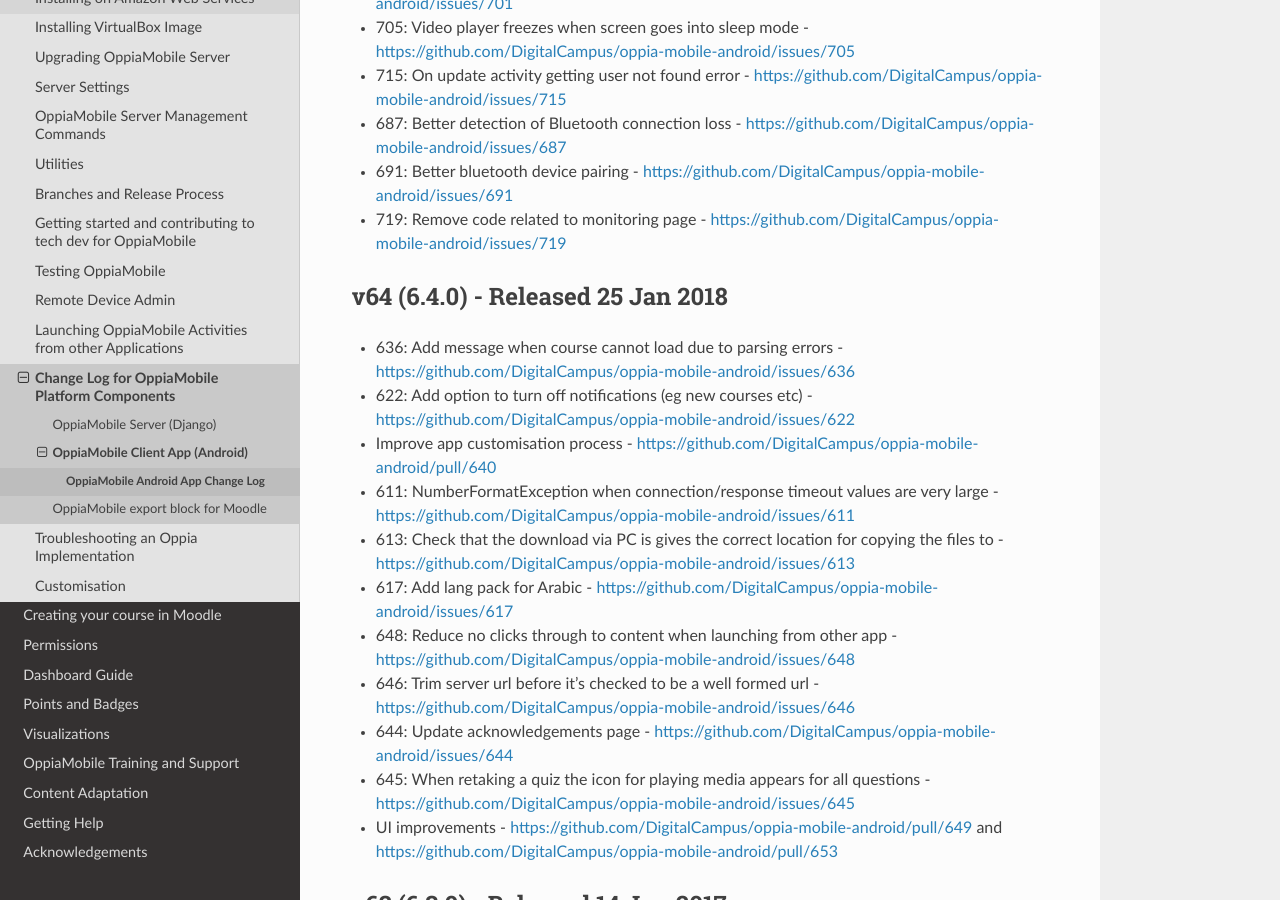
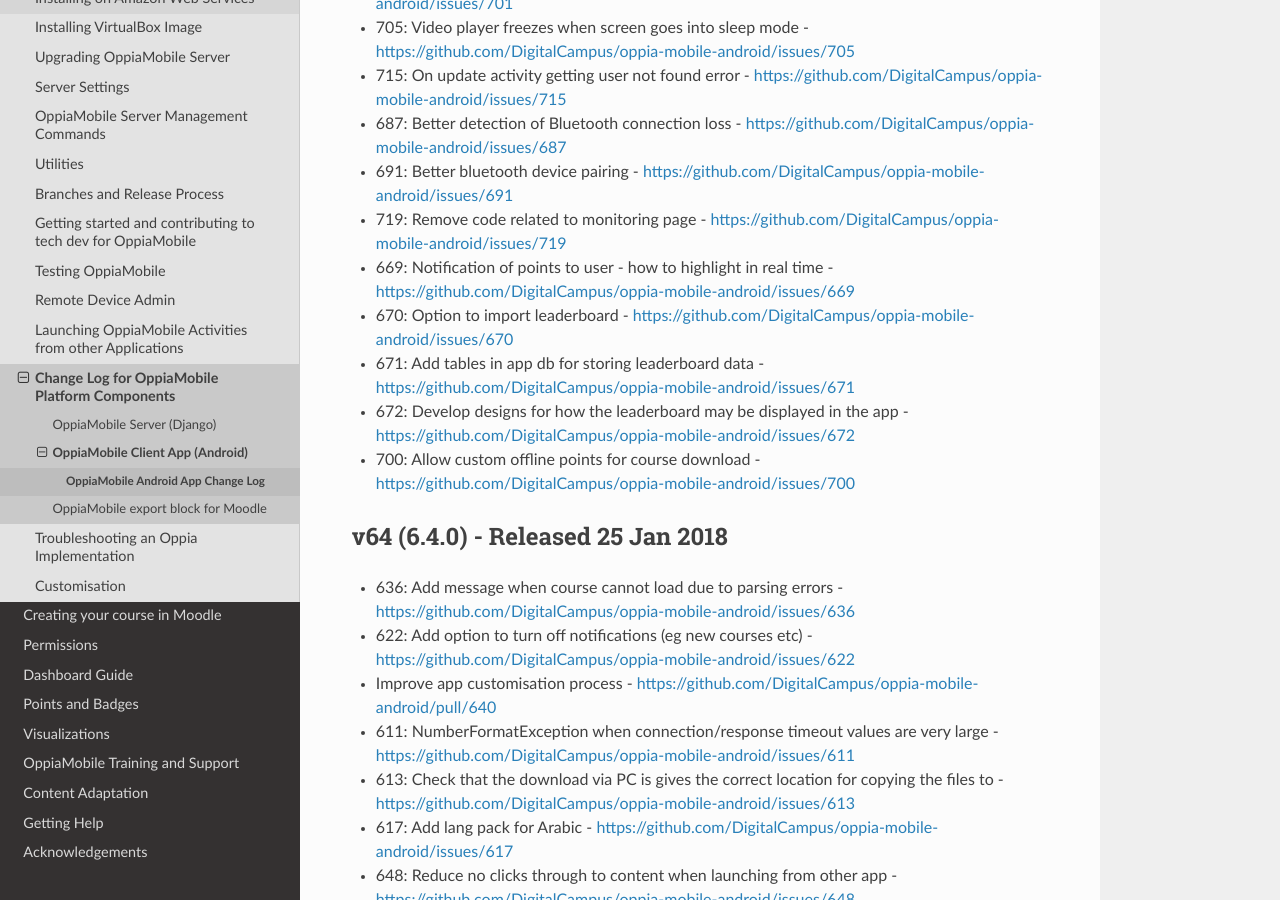
Before and after one commit to DigitalCampus/django-oppia, a Sphinx documentation site: the page built from docs/dev/changelog_android.rst, in a window 1280 px wide and 900 px high, scrolled down 1832 px. Built offline with Sphinx 7.4.7 and the Read the Docs theme 2.0.0, drawn with Linux system fonts in a browser that asks for light colours; the version number is read from the project's files by our own code.

Commit message:
update docs

```diff
--- a/docs/dev/changelog_android.rst
+++ b/docs/dev/changelog_android.rst
@@ -49,6 +49,11 @@
 * 687: Better detection of Bluetooth connection loss - https://github.com/DigitalCampus/oppia-mobile-android/issues/687
 * 691: Better bluetooth device pairing - https://github.com/DigitalCampus/oppia-mobile-android/issues/691
 * 719: Remove code related to monitoring page - https://github.com/DigitalCampus/oppia-mobile-android/issues/719
+* 669: Notification of points to user - how to highlight in real time - https://github.com/DigitalCampus/oppia-mobile-android/issues/669
+* 670: Option to import leaderboard - https://github.com/DigitalCampus/oppia-mobile-android/issues/670
+* 671: Add tables in app db for storing leaderboard data - https://github.com/DigitalCampus/oppia-mobile-android/issues/671
+* 672: Develop designs for how the leaderboard may be displayed in the app - https://github.com/DigitalCampus/oppia-mobile-android/issues/672
+* 700: Allow custom offline points for course download - https://github.com/DigitalCampus/oppia-mobile-android/issues/700
 
 .. _appv64:
 
--- a/docs/dev/changelog_server.rst
+++ b/docs/dev/changelog_server.rst
@@ -44,6 +44,8 @@
 * 481: Remove code related to messaging - https://github.com/DigitalCampus/django-oppia/issues/481
 * 459: Clean up utils dir - https://github.com/DigitalCampus/django-oppia/issues/459
 * 498: Search users page not functioning... - https://github.com/DigitalCampus/django-oppia/issues/498
+* 449: Option to export leaderboard data - https://github.com/DigitalCampus/django-oppia/issues/issues/449
+* 482: Remove code related to monitoring page - https://github.com/DigitalCampus/django-oppia/issues/482
 
 .. _serverv0.10.0:
 
```
